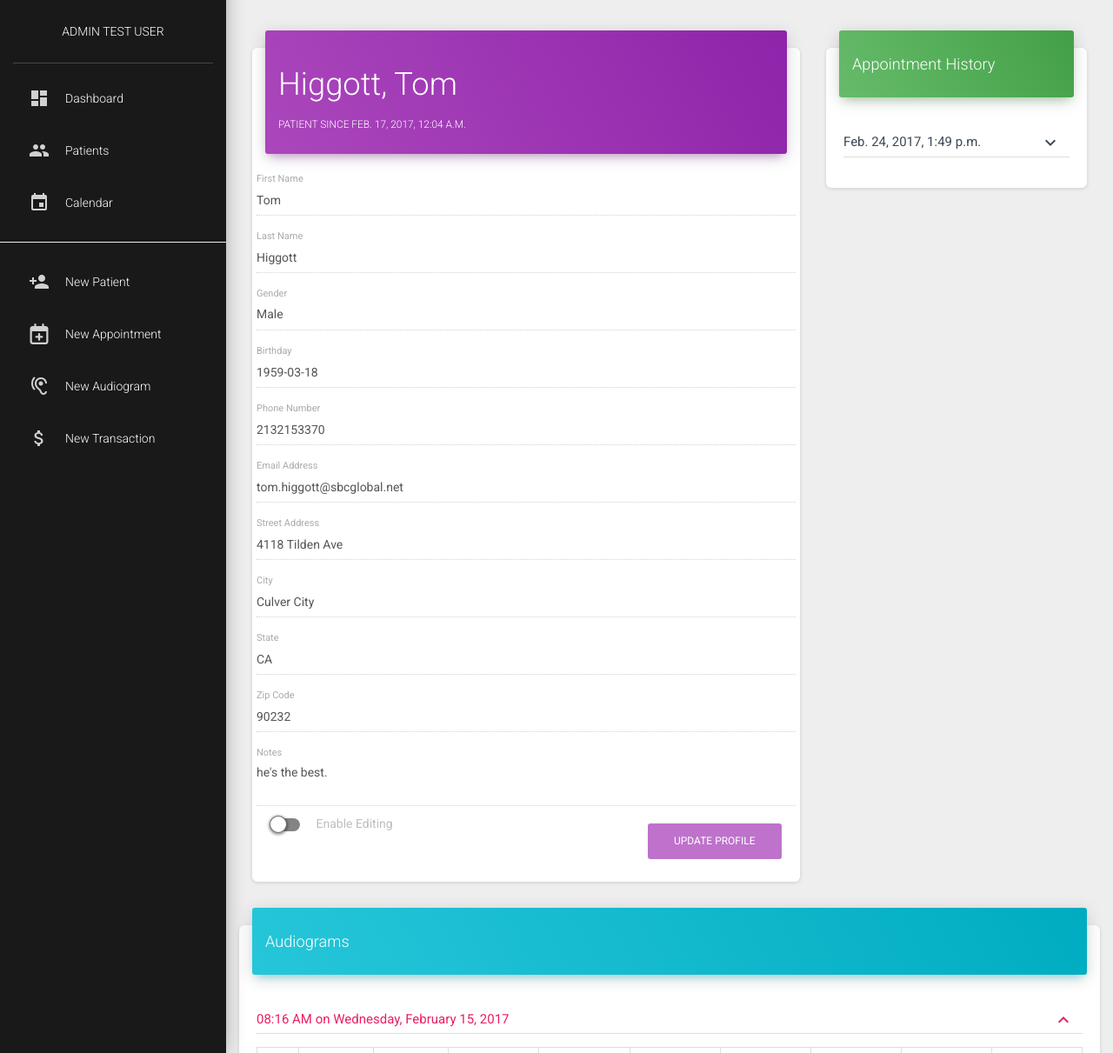
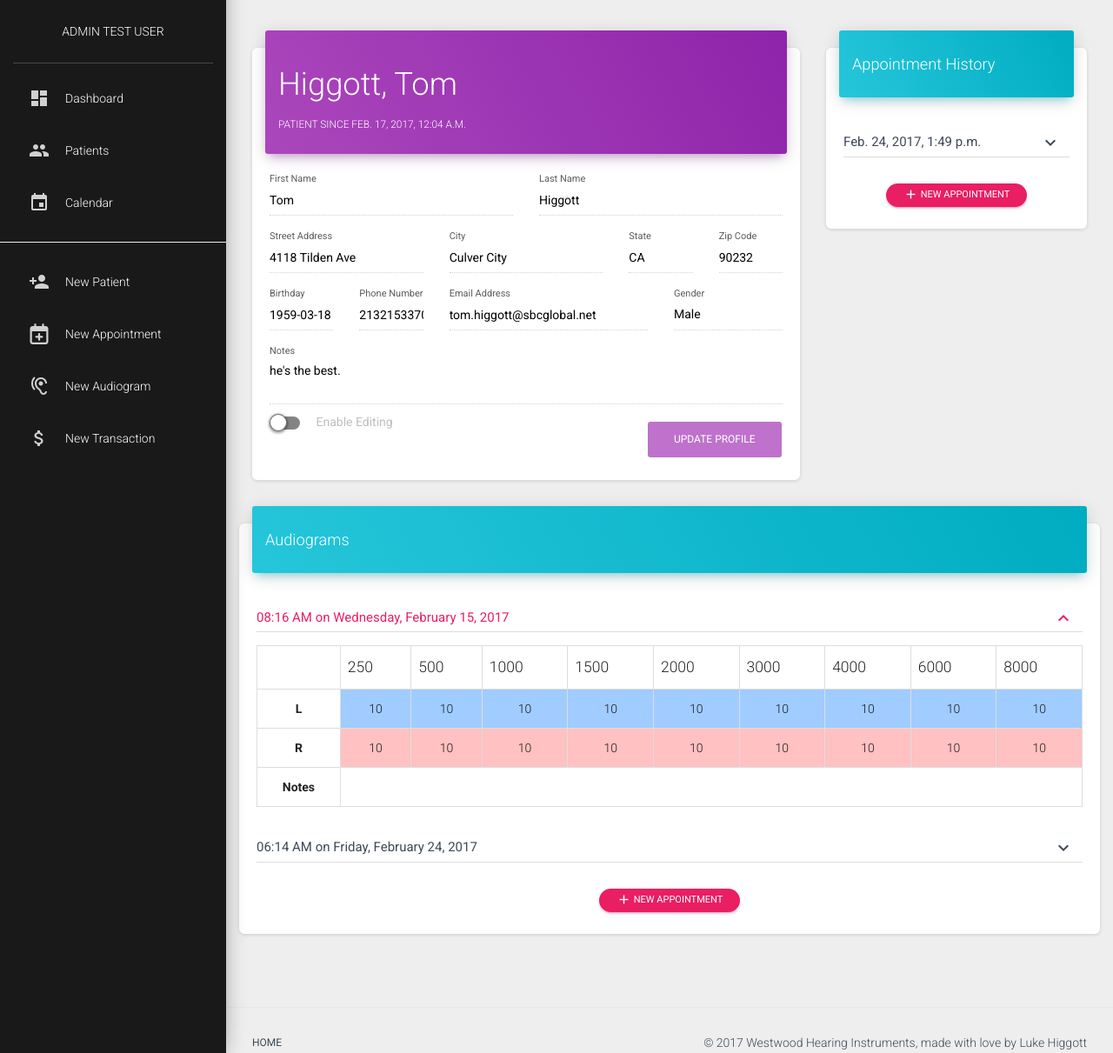
Before and after one commit to higgottluke/westwood-hearing, a Django app: page /patient/1/ in a window 1280 px wide, after a click that opens the changed part. Shown: the part 70-1281 px from the top of the page at 87% size. Run offline with Django 3.2, Linux system fonts and the light colour scheme; a user stored in the database is signed in; data comes from the database, SQL or seed files in the repository; both versions use the stored data as it was after the commit; some libraries are stand-ins or nearby versions.

Commit message:
did more work on patient add/edit

```diff
--- a/OMS/forms.py
+++ b/OMS/forms.py
@@ -14,7 +14,7 @@ class PatientForm(forms.ModelForm):
             'fname' : TextInput(attrs=standardreq),
             'lname' : TextInput(attrs=standardreq),
             'gender': Select(attrs=standardreq),
-            'birthday': TextInput(attrs=standard),
+            'birthday': TextInput(attrs=standardreq),
             'email': EmailInput(attrs=standard),
             'street': TextInput(attrs=standard),
             'phone': TextInput(attrs={'class': 'form-control', 'number':'true', 'minlength':'10', 'maxlength':'10'}),
--- a/OMS/models.py
+++ b/OMS/models.py
@@ -27,7 +27,7 @@ class Patient(models.Model):
 	street = models.TextField('Street Address', blank=True)
 	city = models.TextField('City', blank=True)
 	state = models.CharField('State', max_length=2, blank=True)
-	zipcode = models.IntegerField('Zip Code', blank=True)
+	zipcode = models.IntegerField('Zip Code', blank=True, null=True)
 	notes = models.TextField('Notes', blank=True)
 	createdate = models.DateTimeField('Became a patient on', auto_now_add=True)
 	birthday = models.DateField('Birthday', blank=True)
--- a/OMS/static/css/style.css
+++ b/OMS/static/css/style.css
@@ -14,3 +14,9 @@ textarea {
 	max-height: 200px;
 	overflow: hidden;
 }
+.form-group label.control-label {
+	color: #5C5C5C;
+}
+.form-control {
+	color: black;
+}
--- a/OMS/templates/OMS/patient_details.html
+++ b/OMS/templates/OMS/patient_details.html
@@ -9,6 +9,81 @@
 			<div class="card-content">
 				<form id="form-details" method="POST">
 					{% csrf_token %}
+					<div class="row">
+						<div class="col-md-6">
+							<div class="form-group label-floating">
+								<label for="{{ patientform.fname.id_for_label }}" class="control-label">{{ patientform.fname.label }}</label>
+								{{ patientform.fname }}
+							</div>
+						</div>
+						<div class="col-md-6">
+							<div class="form-group label-floating">
+								<label for="{{ patientform.lname.id_for_label }}" class="control-label">{{ patientform.lname.label }}</label>
+								{{ patientform.lname }}
+							</div>
+						</div>
+					</div>
+					<div class="row">
+						<div class="col-md-4">
+							<div class="form-group label-floating">
+								<label for="{{ patientform.street.id_for_label }}" class="control-label">{{ patientform.street.label }}</label>
+								{{ patientform.street }}
+							</div>
+						</div>
+						<div class="col-md-4">
+							<div class="form-group label-floating">
+								<label for="{{ patientform.city.id_for_label }}" class="control-label">{{ patientform.city.label }}</label>
+								{{ patientform.city }}
+							</div>
+						</div>
+						<div class="col-md-2">
+							<div class="form-group label-floating">
+								<label for="{{ patientform.state.id_for_label }}" class="control-label">{{ patientform.state.label }}</label>
+								{{ patientform.state }}
+							</div>
+						</div>
+						<div class="col-md-2">
+							<div class="form-group label-floating">
+								<label for="{{ patientform.zipcode.id_for_label }}" class="control-label">{{ patientform.zipcode.label }}</label>
+								{{ patientform.zipcode }}
+							</div>
+						</div>
+					</div>
+					<div class="row">
+						<div class="col-md-2">
+							<div class="form-group label-floating">
+								<label for="{{ patientform.birthday.id_for_label }}" class="control-label">{{ patientform.birthday.label }}</label>
+								{{ patientform.birthday }}
+							</div>
+						</div>
+						<div class="col-md-2">
+							<div class="form-group label-floating">
+								<label for="{{ patientform.phone.id_for_label }}" class="control-label">{{ patientform.phone.label }}</label>
+								{{ patientform.phone }}
+							</div>
+						</div>
+						<div class="col-md-5">
+							<div class="form-group label-floating">
+								<label for="{{ patientform.email.id_for_label }}" class="control-label">{{ patientform.email.label }}</label>
+								{{ patientform.email }}
+							</div>
+						</div>
+						<div class="col-md-3">
+							<div class="form-group label-floating">
+								<label for="{{ patientform.gender.id_for_label }}" class="control-label">{{ patientform.gender.label }}</label>
+								{{ patientform.gender }}
+							</div>
+						</div>
+					</div>
+					<div class="row">
+						<div class="col-md-12">
+							<div class="form-group label-floating">
+								<label for="{{ patientform.notes.id_for_label }}" class="control-label">{{ patientform.notes.label }}</label>
+								{{ patientform.notes }}
+							</div>
+						</div>
+					</div>
+					<!--
 					{% for field in patientform %}
 					<div class="row">
 						<div class="form-group label-floating">
@@ -17,6 +92,7 @@
 						</div>
 					</div>
 					{% endfor %}
+				-->
 					<div class="togglebutton pull-left">
 						<label>
 							<input type="checkbox" id="enable-edit">
@@ -31,7 +107,7 @@
 	</div>
 	<div class="col-md-4">
 		<div class="card">
-			<div class="card-header" data-background-color="green">
+			<div class="card-header" data-background-color="blue">
 				<h4>Appointment History</h4>
 			</div>
 			<div class="card-content">
@@ -53,6 +129,11 @@
 						</div>
 					</div>
 					{% endfor %}
+				</div>
+				<div class="row text-center">
+				<button class="btn btn-rose btn-sm btn-round">
+					<i class="material-icons">add</i> New Appointment
+				</button>
 				</div>
 			</div>
 		</div>
@@ -94,16 +175,20 @@
 										<th>8000</th>
 									</thead>
 									<tr class="audiogram-left">
-										<th>L</th>
+										<th class="text-center">L</th>
 										{% for item in audiogram.get_audio_L %}
 										<td>{{ item }}</td>
 										{% endfor %}
 									</tr>
 									<tr class="audiogram-right">
-										<th>R</th>
+										<th class="text-center">R</th>
 										{% for item in audiogram.get_audio_R %}
 										<td>{{ item }}</td>
 										{% endfor %}
+									</tr>
+										<th class="text-center">Notes</th>
+										<td colspan="9" class="text-left">{{ audiogram.notes }}</td>
+									<tr>
 									</tr>
 								</table>
 							</div>
@@ -111,6 +196,11 @@
 					</div>
 				</div>
 				{% endfor %}
+			</div>
+			<div class="row text-center">
+			<button class="btn btn-rose btn-sm btn-round">
+				<i class="material-icons">add</i> New Appointment
+			</button>
 			</div>
 		</div>
 	</div>
--- a/OMS/views.py
+++ b/OMS/views.py
@@ -2,6 +2,7 @@ from django.shortcuts import render, get_object_or_404, redirect
 from django.http import HttpResponse
 from .models import Patient, Audiogram, Appointment
 from django.contrib.auth.decorators import login_required
+from django.contrib import messages
 from .forms import PatientForm
 
 # Create your views here.
@@ -33,6 +34,9 @@ def newpatient(request):
 			# do something to create a new Patient object
 			form.save()
 			return redirect('/patients')
+		else:
+			messages.add_message(request, messages.ERROR, 'Unexpected Error')
+			return redirect('/patient/')
 	else:
 		form = PatientForm
 		return render(request, 'OMS/newpatient.html', {'form': form})
```
Also changed, not shown: OMS/templates/OMS/newpatient.html (+11 -2 lines), OMS/templates/OMS/patient_list.html (+9 -0 lines), OMS/migrations/0011_auto_20170301_1511.py (added), db.sqlite3.
